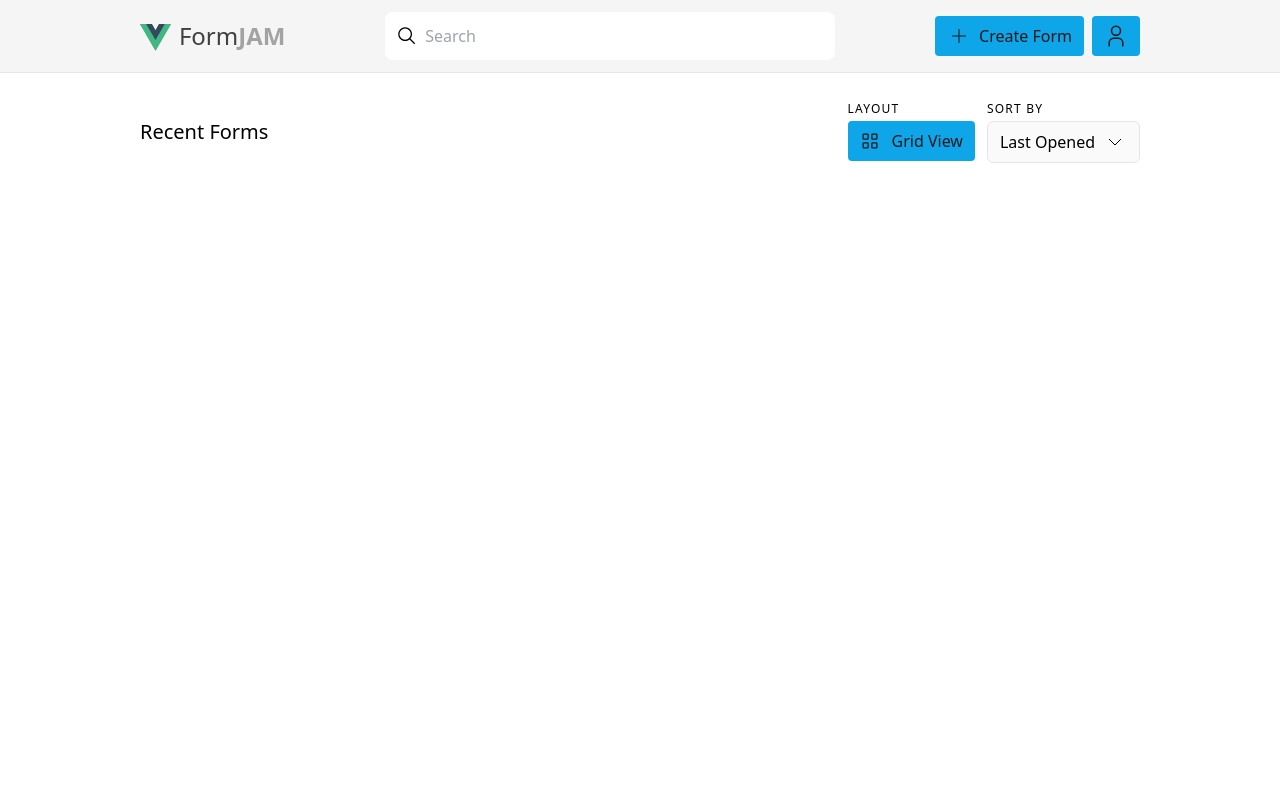
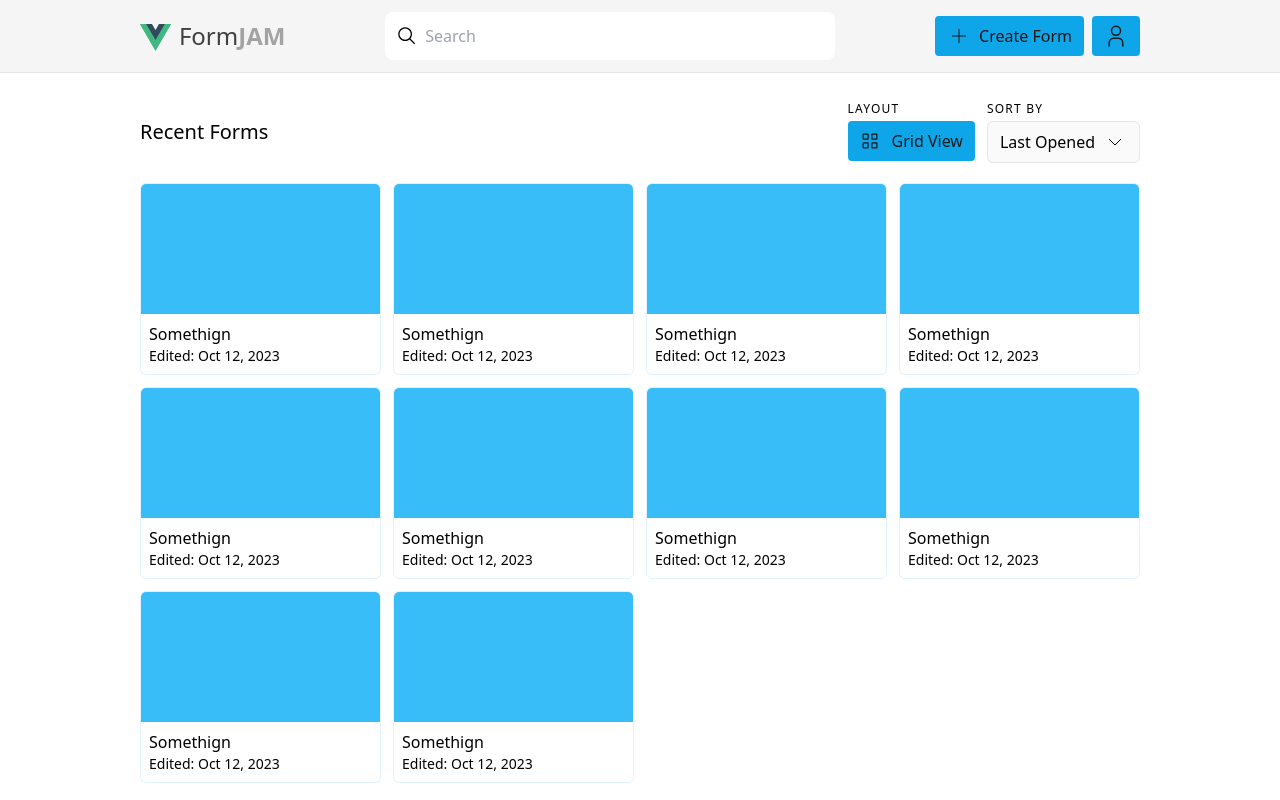
Before and after one commit to M-Facey/formjam, a Vue app: page /dashboard in a window 1280 px wide. Built offline with nearby package versions, Linux system fonts and the light colour scheme.

Commit message:
feat: added form card grid to dashboard

```diff
--- a/src/pages/dashboard.vue
+++ b/src/pages/dashboard.vue
@@ -1,11 +1,14 @@
 <script lang="ts" setup>
 import FilterTab from "../components/dashboard/FilterTab.vue";
+import FormCardGrid from "../components/form/FormCardGrid.vue";
 </script>
 
 <template>
   <div class="pt-7 px-5">
     <div class="container">
       <FilterTab />
+
+      <FormCardGrid />
     </div>
   </div>
 </template>
```
